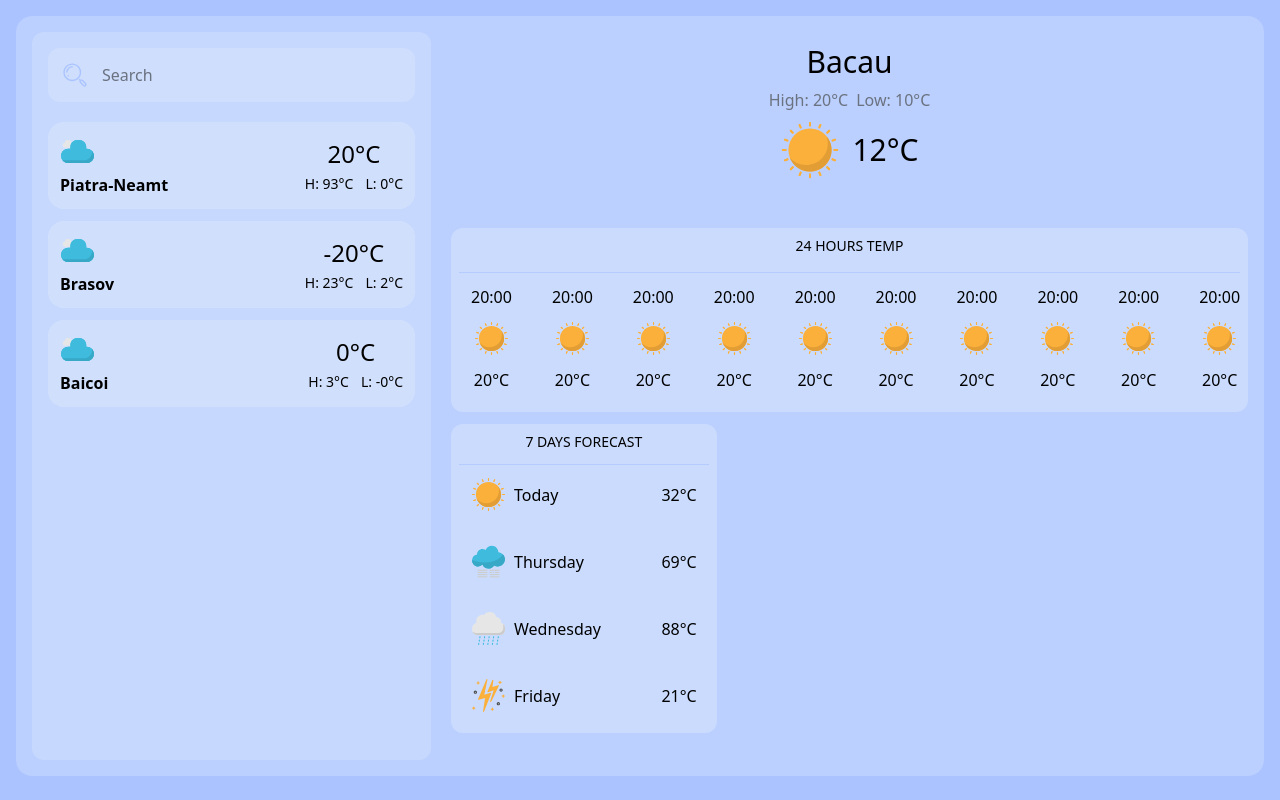
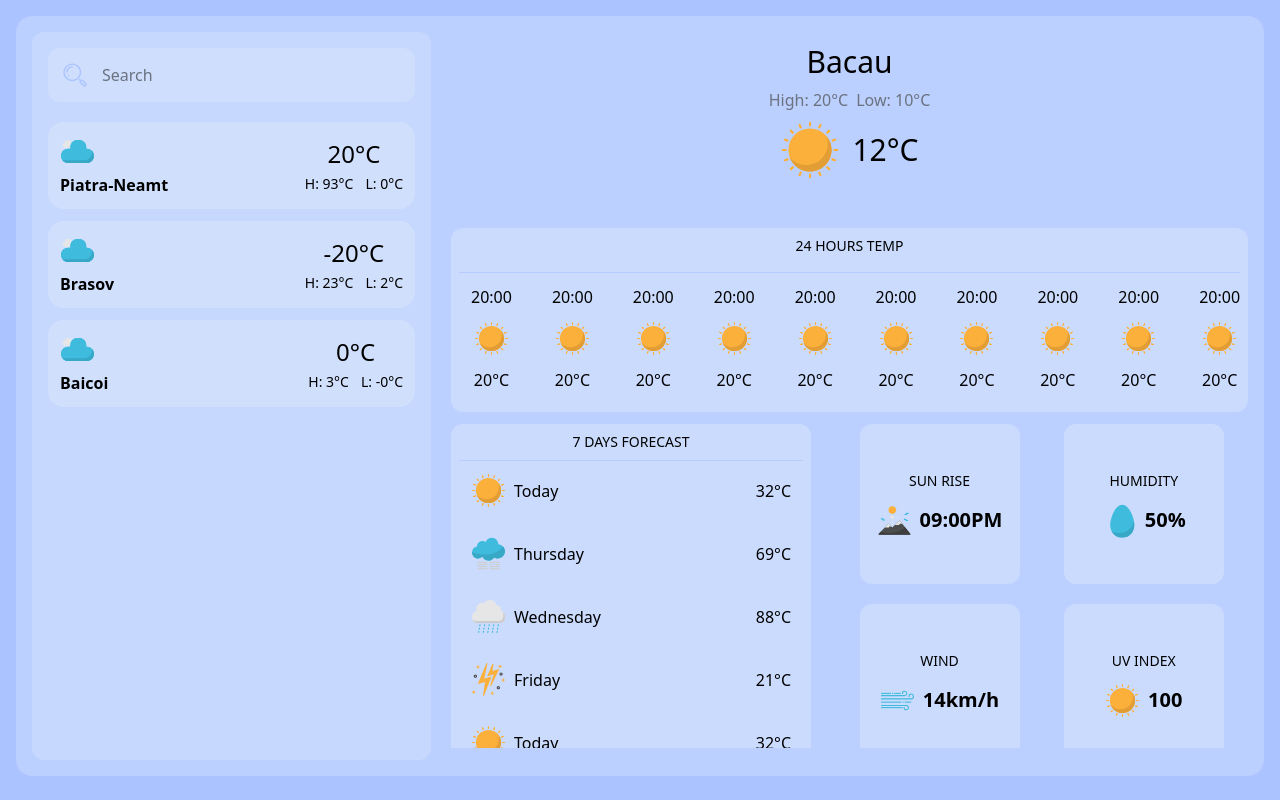
Before and after one commit to rsh1337/weather-app, a Next.js app: page / in a window 1280 px wide. Built offline with nearby package versions, Linux system fonts and the light colour scheme.

Commit message:
Added Grid to weather info

```diff
--- /dev/null
+++ b/src/components/UI/InfoBox.js
@@ -0,0 +1,13 @@
+import Image from 'next/image';
+
+export default function InfoBox({ title, icon, data }) {
+    return (
+        <div className={'flex flex-col w-[10rem] h-[10rem] gap-3 justify-center items-center rounded-xl backdrop-opacity-50 bg-[#E2EAFC]/30 p-3'}>
+            <h1 className={'text-sm font-thin uppercase text-center '}>{title}</h1>
+            <div className={'flex flex-row items-center gap-2'}>
+                <Image src={`/weather-icons/${icon}`} alt={'Icon'} width={35} height={35} />
+                <h1 className={'font-semibold text-xl'}>{data}</h1>
+            </div>
+        </div>
+    );
+}
--- a/src/components/Weekly.js
+++ b/src/components/Weekly.js
@@ -2,13 +2,16 @@ import InfoCard from "@/components/UI/InfoCard";
 
 export default function Weekly(){
     return(
-        <div className={"flex flex-col w-1/3 gap-3 rounded-xl backdrop-opacity-50 bg-[#E2EAFC]/30 p-2 divide-y divide-[#B6CCFE]"}>
+        <div className={"flex flex-col w-[22.5rem] gap-2 rounded-xl backdrop-opacity-50 bg-[#E2EAFC]/30 p-2 divide-y divide-[#B6CCFE]"}>
             <h1 className={"text-sm font-thin uppercase text-center "}>7 Days Forecast</h1>
-            <div className={"flex flex-col gap-2"}>
+            <div className={"flex flex-col gap-1"}>
             <InfoCard icon={"sunny.svg"} day={"Today"} temp={"32"} />
             <InfoCard icon={"foggy.svg"} day={"Thursday"} temp={"69"} />
             <InfoCard icon={"rainy.svg"} day={"Wednesday"} temp={"88"} />
             <InfoCard icon={"thunder.svg"} day={"Friday"} temp={"21"} />
+                <InfoCard icon={"sunny.svg"} day={"Today"} temp={"32"} />
+                <InfoCard icon={"foggy.svg"} day={"Thursday"} temp={"69"} />
+                <InfoCard icon={"rainy.svg"} day={"Wednesday"} temp={"88"} />
             </div>
         </div>
     )
--- a/src/pages/index.js
+++ b/src/pages/index.js
@@ -1,20 +1,28 @@
-import HeaderInfo from "@/components/UI/HeaderInfo";
-import Weekly from "@/components/Weekly";
-import DailyTemp from "@/components/DailyTemp";
+import HeaderInfo from '@/components/UI/HeaderInfo';
+import Weekly from '@/components/Weekly';
+import DailyTemp from '@/components/DailyTemp';
+import HumidityBox from '@/components/UI/InfoBox';
+import InfoBox from '@/components/UI/InfoBox';
 
-
-export default function Index(){
-  return(
-      <div className={"flex flex-col"}>
-          <div className={"flex flex-col w-full gap-12 items-center justify-center"}>
-              <HeaderInfo icon={"sunny.svg"} lowTemp={"10"} highTemp={"20"} temp={"12"} city={"Bacau"}/>
-          </div>
-          <div className={"mt-12"}>
-              <DailyTemp/>
-          </div>
-          <div className={"mt-3"}>
-            <Weekly/>
-          </div>
-      </div>
-  )
+export default function Index() {
+	return (
+		<div className={'flex flex-col'}>
+			<div className={'flex flex-col w-full gap-12 items-center justify-center'}>
+				<HeaderInfo icon={'sunny.svg'} lowTemp={'10'} highTemp={'20'} temp={'12'} city={'Bacau'} />
+			</div>
+			<div className={'mt-12'}>
+				<DailyTemp />
+			</div>
+			<div className={'grid grid-cols-4 grid-rows-4 grid-flow-dense gap-5 mt-3'}>
+				<div className={"col-span-2 row-span-3"}>
+					<Weekly />
+				</div>
+					<InfoBox icon={'sunrise.svg'} data={'09:00PM'} title={'Sun Rise'} />
+					<InfoBox icon={'humidity.svg'} data={'50%'} title={'Humidity'} />
+					<InfoBox icon={'windy.svg'} data={'14km/h'} title={'Wind'} />
+					<InfoBox icon={'sunny.svg'} data={'100'} title={'UV Index'} />
+					<InfoBox icon={'umbrella.svg'} data={'10%'} title={'Precipitation'} />
+			</div>
+		</div>
+	);
 }
```
Also changed, not shown: public/weather-icons/humidity.svg.
